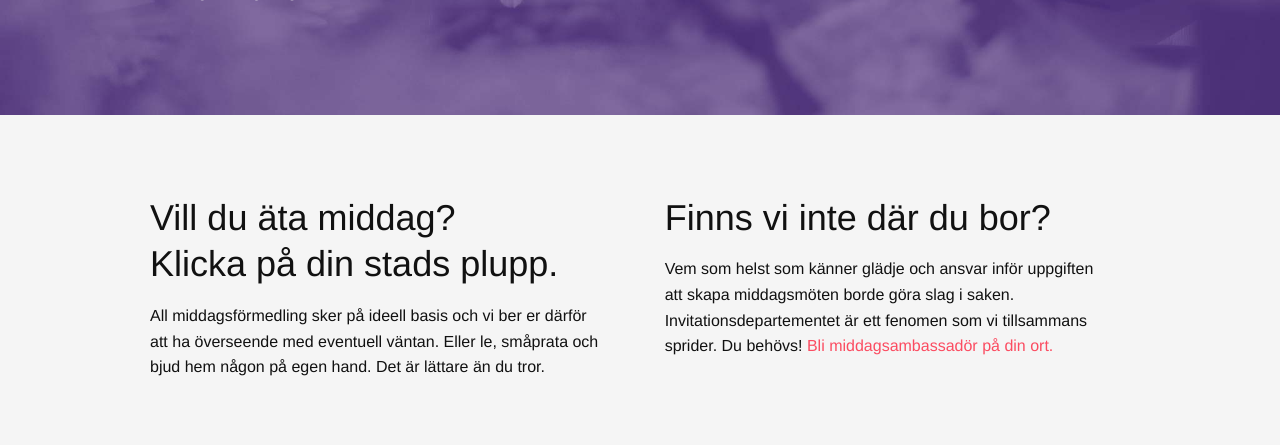
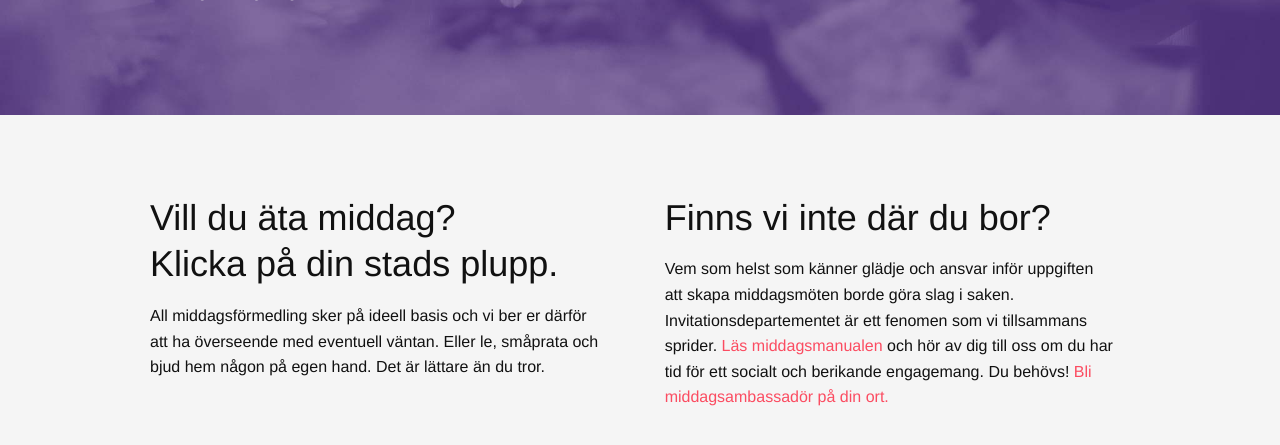
Before and after one commit to Invitationsdepartementet/test, a Jekyll site: the page built from index.html, in a window 1280 px wide and 900 px high, scrolled down 1531 px, cut to the strip 0-486 px from the top of the window. Shown: the top 445 px of the strip. Built offline with Jekyll 4.4.1, drawn with Linux system fonts in a browser that asks for light colours.

Commit message:
Add and link to middagsmanulen

```diff
--- a/index.html
+++ b/index.html
@@ -72,7 +72,7 @@ layout: default
 
       <div class="map-desc-text">
         <h2 class="section-header">Finns vi inte där du bor?</h2>
-        <p>Vem som helst som känner glädje och ansvar inför uppgiften att skapa middagsmöten borde göra slag i saken. Invitationsdepartementet är ett fenomen som vi tillsammans sprider. Du behövs! <a href="mailto:{{ site.support }}">Bli middagsambassadör på din ort.</a></p>
+        <p>Vem som helst som känner glädje och ansvar inför uppgiften att skapa middagsmöten borde göra slag i saken. Invitationsdepartementet är ett fenomen som vi tillsammans sprider. <a href="/files/Middagsmanual.pdf">Läs middagsmanualen</a> och hör av dig till oss om du har tid för ett socialt och berikande engagemang. Du behövs! <a href="mailto:{{ site.support }}">Bli middagsambassadör på din ort.</a></p>
       </div>
 
     </div>
```
Also changed, not shown: 1 other file.
